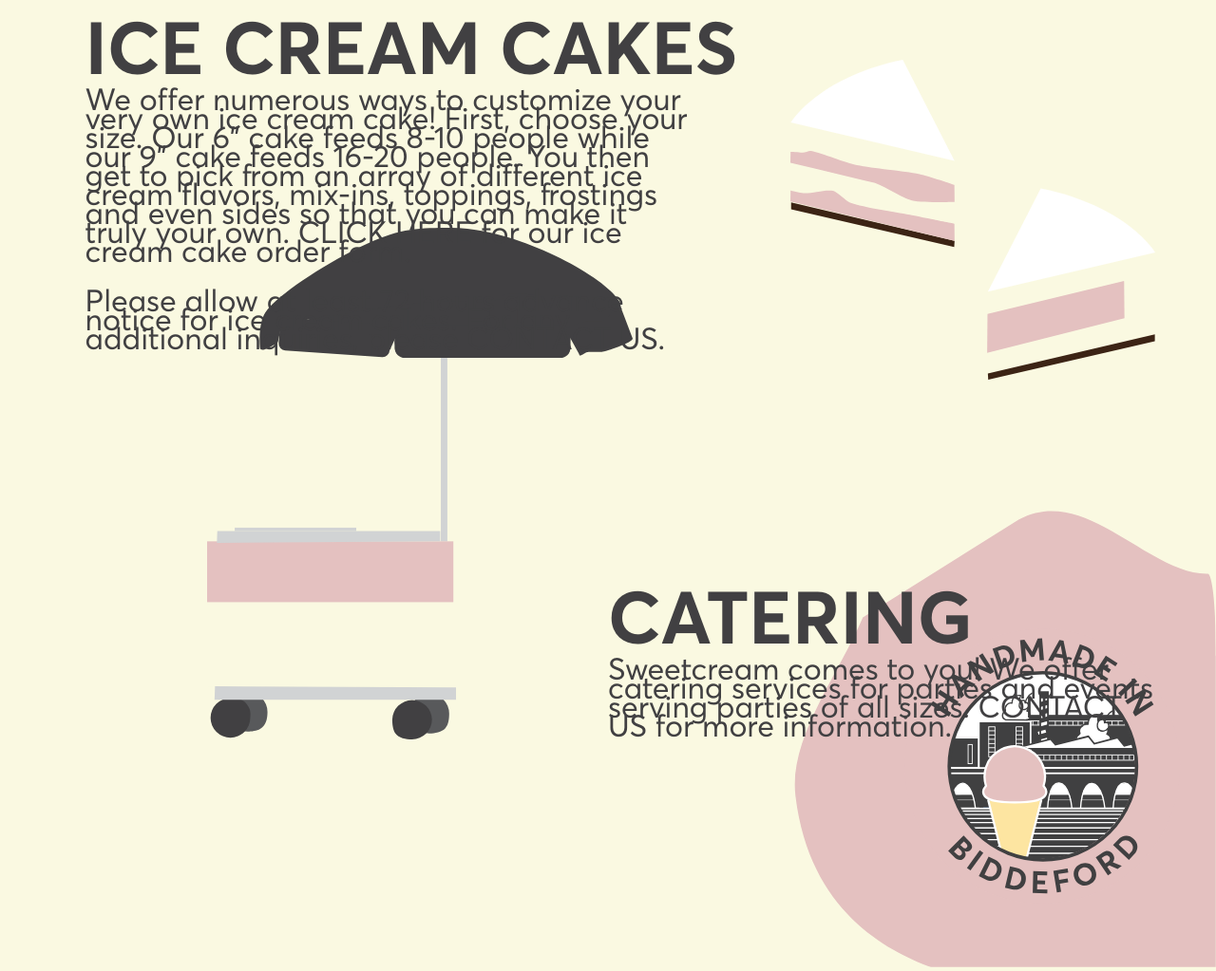
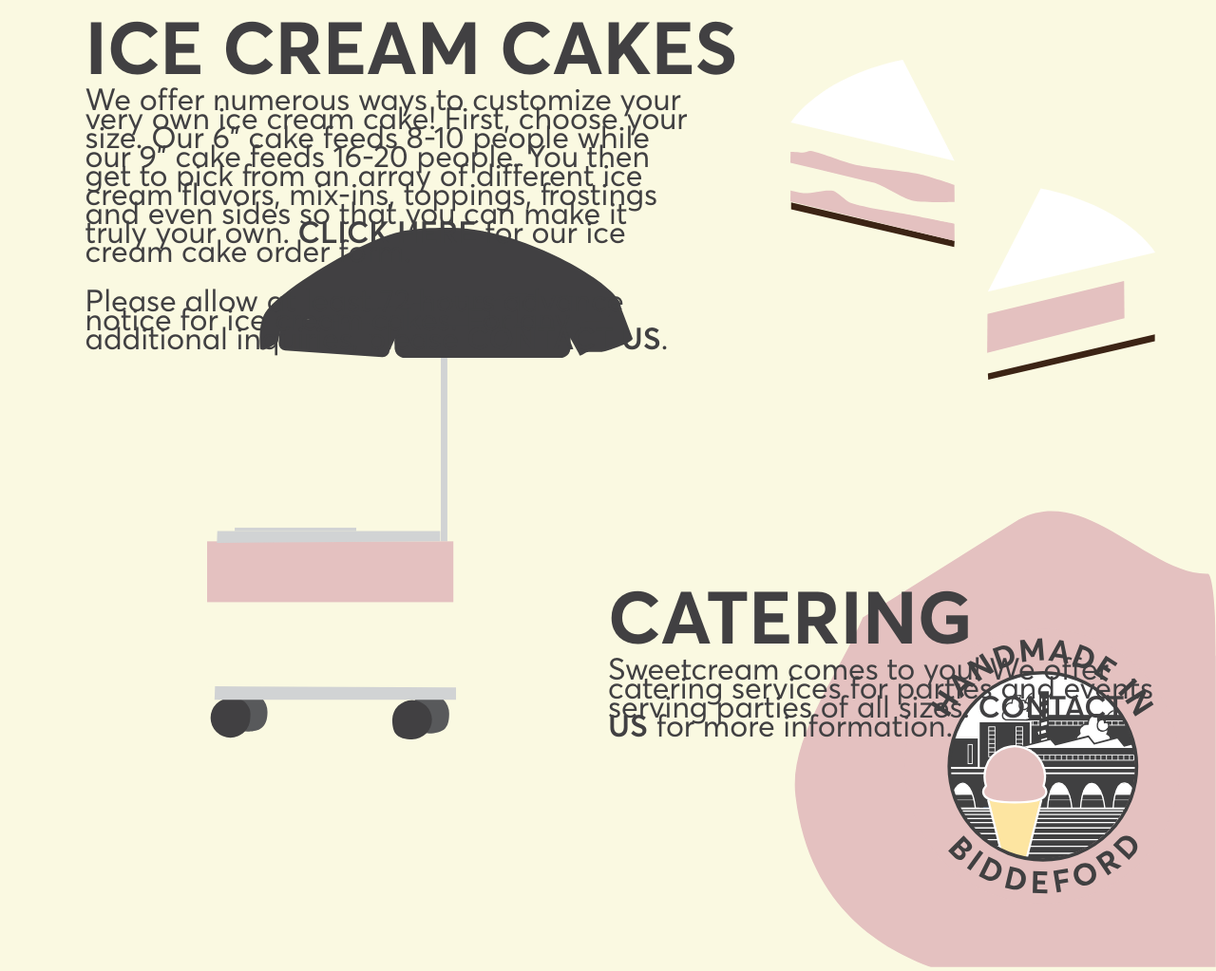
Before and after one commit to andrewheppner/sweetcream, a Gatsby site: page /events in a window 1280 px wide. Shown: the part 177-1200 px from the top of the page at 95% size. Built offline with nearby package versions, Linux system fonts and the light colour scheme; Gatsby itself is replaced by a stand-in of ours.

Commit message:
Add new favicon and make text bold on events.

```diff
--- a/gatsby-config.js
+++ b/gatsby-config.js
@@ -28,7 +28,7 @@ module.exports = {
         background_color: `#663399`,
         theme_color: `#663399`,
         display: `minimal-ui`,
-        icon: `src/images/gatsby-icon.png` // This path is relative to the root of the site.
+        icon: `src/images/favicon.png` // This path is relative to the root of the site.
       }
     }
     // this (optional) plugin enables Progressive Web App + Offline functionality
--- a/src/layouts/index.js
+++ b/src/layouts/index.js
@@ -29,7 +29,10 @@ const GlobalStyle = createGlobalStyle`
 
 const Layout = ({ children }) => (
   <>
-    <SEO title="Home" keywords={[`gatsby`, `application`, `react`]} />
+    <SEO
+      title="Home"
+      keywords={[`Ice Cream`, `Biddeford`, `Maine`, `Portland`, `Sweetcream`]}
+    />
     <NavBar />
     <GlobalStyle />
     {children}
--- a/src/pages/events.js
+++ b/src/pages/events.js
@@ -148,7 +148,11 @@ const SceneThree = props => (
             sides so that you can make it truly your own.
           </span>
           <span>
-            <a href={CakeFormPdf} download="cake_order_form.pdf">
+            <a
+              href={CakeFormPdf}
+              download="cake_order_form.pdf"
+              className="bold"
+            >
               {" "}
               CLICK HERE
             </a>{" "}
@@ -158,7 +162,10 @@ const SceneThree = props => (
         <p>
           Please allow at least 72 hours advance notice for ice cream cakes. For
           any additional inquiries, please{" "}
-          <a href="mailto:info@sweetcreamdairy.com">CONTACT US</a>.
+          <a href="mailto:info@sweetcreamdairy.com" className="bold">
+            CONTACT US
+          </a>
+          .
         </p>
       </TextBlock>
 
@@ -169,8 +176,10 @@ const SceneThree = props => (
         <p>
           Sweetcream comes to you! We offer catering services for parties and
           events serving parties of all sizes.{" "}
-          <a href="mailto:info@sweetcreamdairy.com">CONTACT US</a> for more
-          information.
+          <a href="mailto:info@sweetcreamdairy.com" className="bold">
+            CONTACT US
+          </a>{" "}
+          for more information.
         </p>
       </TextBlock>
     </EventsWrapper>
```
Also changed, not shown: src/images/favicon.png (added), src/images/gatsby-icon.png (deleted).
